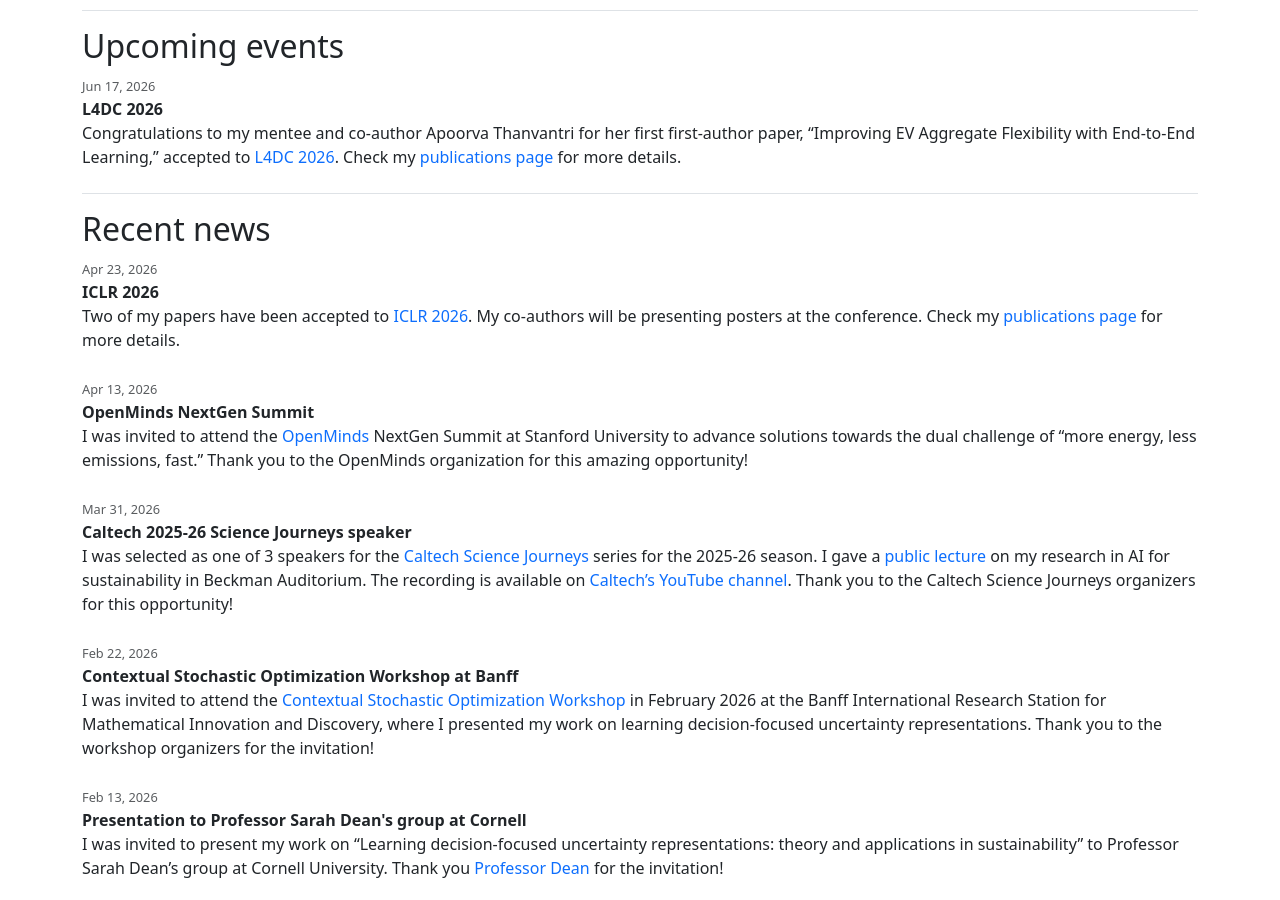
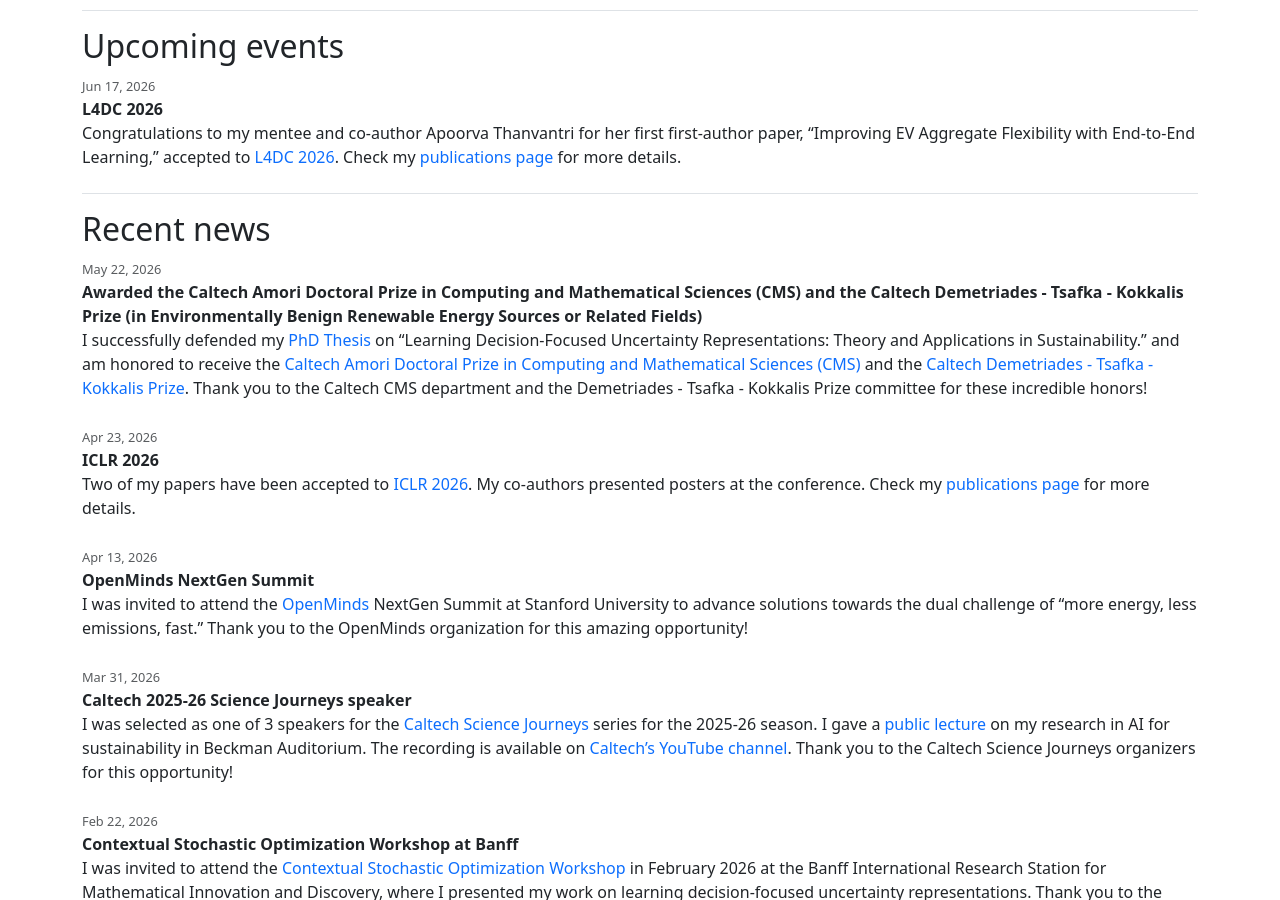
Before and after one commit to chrisyeh96/chrisyeh96.github.io, a Jekyll site: the page built from index.md, in a window 1280 px wide and 900 px high, scrolled down 1349 px. Built offline with Jekyll 4.4.1, drawn with Linux system fonts in a browser that asks for light colours; a script that is not in the unit is left out; some of the changed text lies outside the part shown.

Commit message:
Awards and News: add Amori and Demetriades - Tsafka - Kokkalis Prizes

```diff
--- a/_data/awards.yml
+++ b/_data/awards.yml
@@ -1,3 +1,11 @@
+- year: 2026
+  title: Caltech Amori Doctoral Prize in Computing and Mathematical Sciences (CMS)
+  description: The [Caltech Amori Doctoral Prize in Computing and Mathematical Sciences (CMS)](https://www.cms.caltech.edu/academics/honors) is awarded to 1 Caltech CMS department graduate student each year to honor outstanding dissertations in the computing and mathematical sciences.
+
+- year: 2026
+  title: Caltech Demetriades - Tsafka - Kokkalis Prize (in Environmentally Benign Renewable Energy Sources or Related Fields)
+  description: The [Caltech Demetriades - Tsafka - Kokkalis Prize](https://demetriades.caltech.edu/) recognizes outstanding PhD work by a Caltech graduate student in the Division of Engineering and Applied Science in one of 5 areas, including Environmentally Benign Renewable Energy Sources or Related Fields.
+
 - year: 2025
   title: Quad Fellow
   description: I am among 37 graduate students (5 in USA) selected for the [2025 Quad Fellowship](https://www.quadfellowship.org/2025-fellows/christopher-yeh), and I am featured in [Caltech News](https://www.caltech.edu/about/news/2025-quad-fellows). The Quad Fellowship is an initiative of the governments of The Quad countries (Australia, India, Japan, USA) to build ties among the next generation of STEM leaders.
--- a/_data/news.yml
+++ b/_data/news.yml
@@ -2,9 +2,14 @@
   title: L4DC 2026
   description: Congratulations to my mentee and co-author Apoorva Thanvantri for her first first-author paper, "Improving EV Aggregate Flexibility with End-to-End Learning," accepted to [L4DC 2026](https://sites.google.com/usc.edu/l4dc2026/). Check my [publications page](./publications/) for more details.
 
+- date: 2026-05-22
+  title: Awarded the Caltech Amori Doctoral Prize in Computing and Mathematical Sciences (CMS) and the Caltech Demetriades - Tsafka - Kokkalis Prize (in Environmentally Benign Renewable Energy Sources or Related Fields)
+  description: |
+    I successfully defended my [PhD Thesis](./publications/) on "Learning Decision-Focused Uncertainty Representations: Theory and Applications in Sustainability." and am honored to receive the [Caltech Amori Doctoral Prize in Computing and Mathematical Sciences (CMS)](https://www.cms.caltech.edu/academics/honors) and the [Caltech Demetriades - Tsafka - Kokkalis Prize](https://demetriades.caltech.edu/). Thank you to the Caltech CMS department and the Demetriades - Tsafka - Kokkalis Prize committee for these incredible honors!
+
 - date: 2026-04-23
   title: ICLR 2026
-  description: Two of my papers have been accepted to [ICLR 2026](https://iclr.cc/Conferences/2026). My co-authors will be presenting posters at the conference. Check my [publications page](./publications/) for more details.
+  description: Two of my papers have been accepted to [ICLR 2026](https://iclr.cc/Conferences/2026). My co-authors presented posters at the conference. Check my [publications page](./publications/) for more details.
 
 - date: 2026-04-13
   title: OpenMinds NextGen Summit
```
